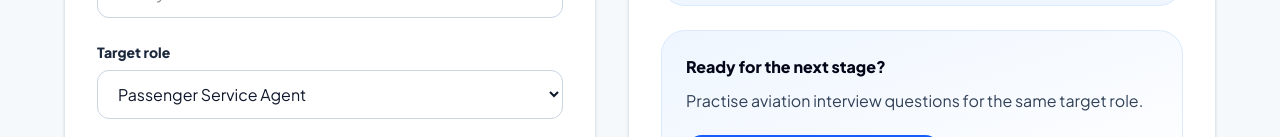
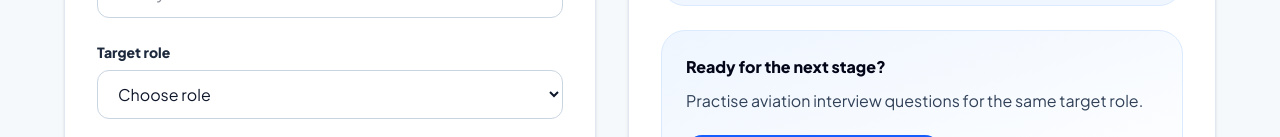
Before and after one commit to jjayakumaraero-eng/airportcv-web, a Next.js app: page /cover-letter in a window 1280 px wide. Shown: the part 815-952 px from the top of the page. Built offline with nearby package versions, Linux system fonts and the light colour scheme.

Commit message:
Require role selection on cover letter and interview prep

```diff
--- a/app/cover-letter/page.tsx
+++ b/app/cover-letter/page.tsx
@@ -26,7 +26,7 @@ const roles = [
 ];
 
 export default function CoverLetterPage() {
-  const [role, setRole] = useState(roles[0]);
+  const [role, setRole] = useState("");
   const [customRole, setCustomRole] = useState("");
   const [fullName, setFullName] = useState("");
   const [cvText, setCvText] = useState("");
@@ -36,6 +36,11 @@ export default function CoverLetterPage() {
   const [error, setError] = useState("");
 
   async function generateCoverLetter() {
+    if (!role.trim()) {
+      setError("Please choose the target role before generating your cover letter.");
+      return;
+    }
+
     setLoading(true);
     setError("");
     setCoverLetter(null);
@@ -164,6 +169,7 @@ export default function CoverLetterPage() {
                   onChange={(event) => setRole(event.target.value)}
                   className="mt-2 w-full rounded-xl border border-slate-300 px-4 py-3 text-slate-900 outline-none transition focus:border-blue-500 focus:ring-2 focus:ring-blue-100"
                 >
+                  <option value="">Choose role</option>
                   {roles.map((roleOption) => (
                     <option key={roleOption}>{roleOption}</option>
                   ))}
--- a/app/interview-prep/page.tsx
+++ b/app/interview-prep/page.tsx
@@ -26,7 +26,7 @@ const roles = [
 ];
 
 export default function InterviewPrepPage() {
-  const [role, setRole] = useState(roles[0]);
+  const [role, setRole] = useState("");
   const [customRole, setCustomRole] = useState("");
   const [cvText, setCvText] = useState("");
   const [jobDescription, setJobDescription] = useState("");
@@ -192,6 +192,7 @@ export default function InterviewPrepPage() {
                   onChange={(event) => setRole(event.target.value)}
                   className="mt-2 w-full rounded-xl border border-slate-300 px-4 py-3 text-slate-900 outline-none transition focus:border-blue-500 focus:ring-2 focus:ring-blue-100"
                 >
+                  <option value="">Choose role</option>
                   {roles.map((roleOption) => (
                     <option key={roleOption}>{roleOption}</option>
                   ))}
```
